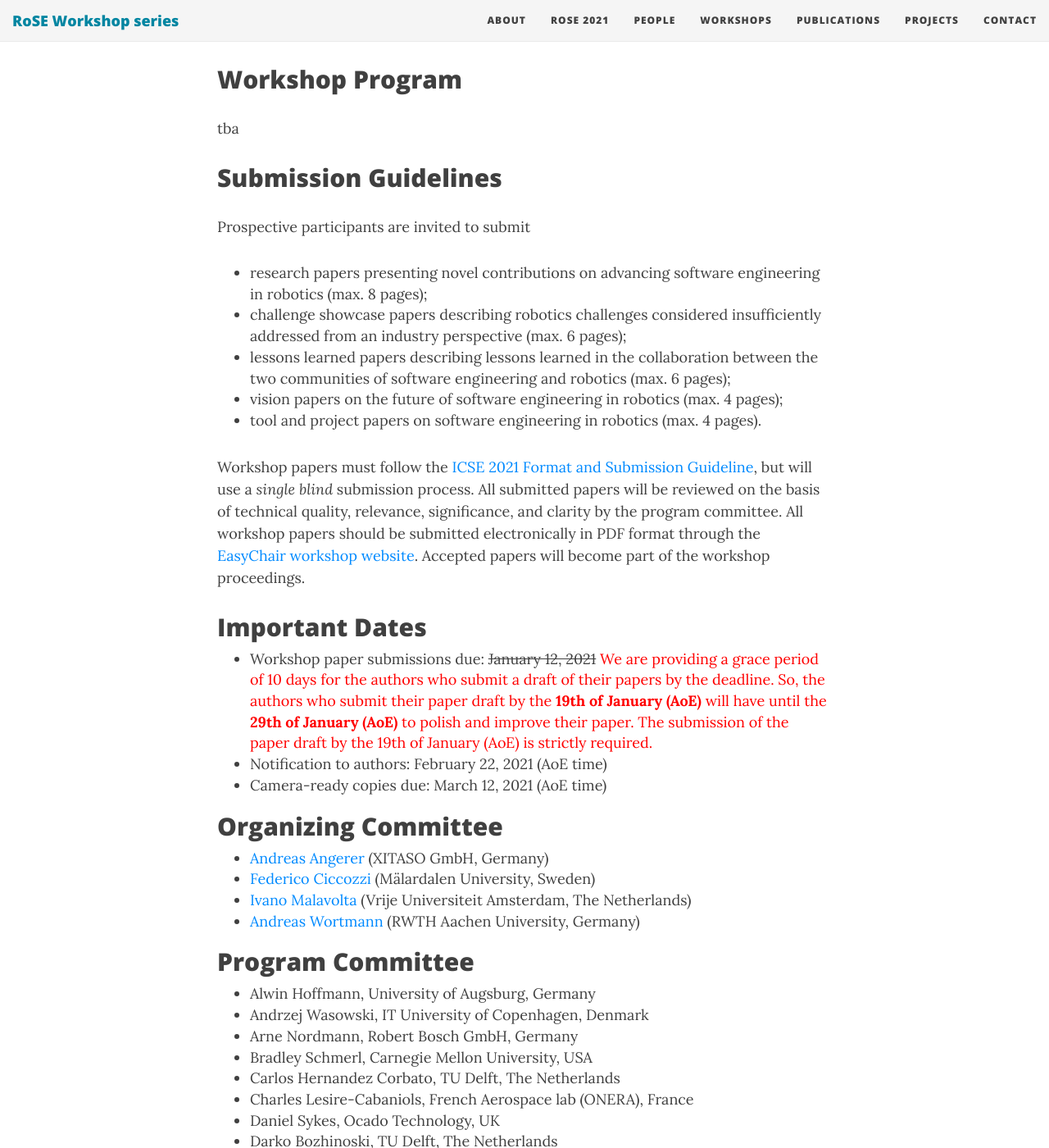
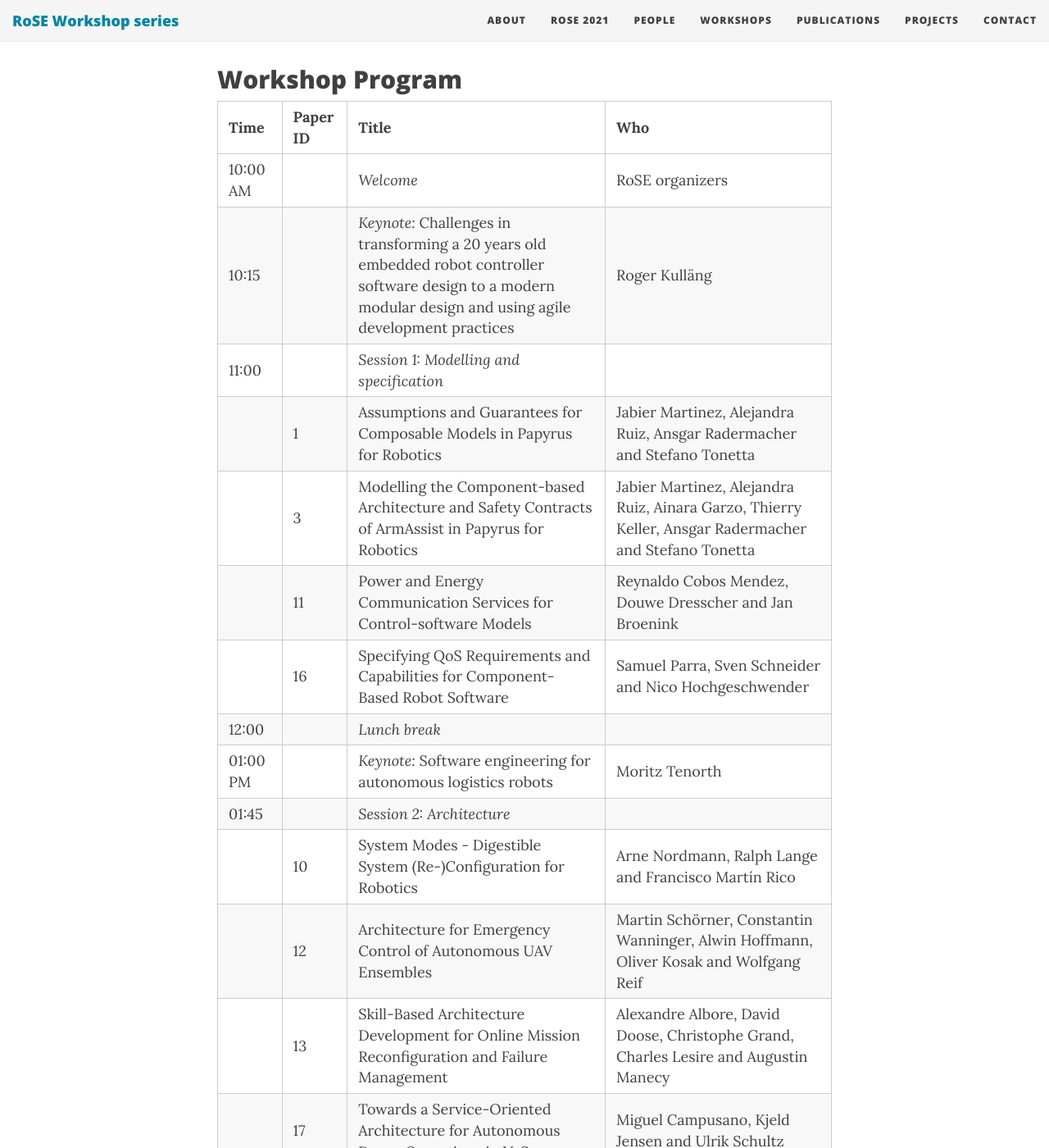
Before and after one commit to rose-workshops/rose-workshops.github.io, a Jekyll site: the page built from rose2021.md, in a window 1280 px wide and 1400 px high, scrolled down 2889 px. Shown: the whole window at 82% size. Built offline with Jekyll 4.4.1, drawn with Linux system fonts in a browser that asks for light colours; nearby versions of some CDN libraries; some of the changed text lies outside the part shown.

Commit message:
Update rose2021.md
Added program

```diff
--- a/rose2021.md
+++ b/rose2021.md
@@ -52,7 +52,30 @@ We are happy to host the following keynote talks.
 
 ## Workshop Program
 
-tba
+| Time | Paper ID | Title | Who |
+| --- | --- | --- | --- |
+| 10:00 AM | | *Welcome* | RoSE organizers |
+| 10:15 | | *Keynote:* Challenges in transforming a 20 years old embedded robot controller software design to a modern modular design and using agile development practices | Roger Kulläng |
+| 11:00 | | *Session 1: Modelling and specification* | |
+| | 1 | Assumptions and Guarantees for Composable Models in Papyrus for Robotics | Jabier Martinez, Alejandra Ruiz, Ansgar Radermacher and Stefano Tonetta |
+| | 3 | Modelling the Component-based Architecture and Safety Contracts of ArmAssist in Papyrus for Robotics | Jabier Martinez, Alejandra Ruiz, Ainara Garzo, Thierry Keller, Ansgar Radermacher and Stefano Tonetta |
+| | 11 | Power and Energy Communication Services for Control-software Models | Reynaldo Cobos Mendez, Douwe Dresscher and Jan Broenink |
+| | 16 | Specifying QoS Requirements and Capabilities for Component-Based Robot Software | Samuel Parra, Sven Schneider and Nico Hochgeschwender |
+| 12:00 | | *Lunch break* | |
+| 01:00 PM | | *Keynote:* Software engineering for autonomous logistics robots | Moritz Tenorth |
+| 01:45 | | *Session 2: Architecture* | |
+| | 10 | System Modes - Digestible System (Re-)Configuration for Robotics | Arne Nordmann, Ralph Lange and Francisco Martín Rico |
+| | 12 | Architecture for Emergency Control of Autonomous UAV Ensembles | Martin Schörner, Constantin Wanninger, Alwin Hoffmann, Oliver Kosak and Wolfgang Reif |
+| | 13 | Skill-Based Architecture Development for Online Mission Reconfiguration and Failure Management | Alexandre Albore, David Doose, Christophe Grand, Charles Lesire and Augustin Manecy |
+| | 17 | Towards a Service-Oriented Architecture for Autonomous Drone Operations in U-Space | Miguel Campusano, Kjeld Jensen and Ulrik Schultz |
+| 02:45 | | *Break* | |
+| 03:00 | | *Session 3: Languages and tools* | |
+| | 2 | Considerations for using Block-Based Languages for Industrial Robot Programming -- a Case Study | Christoph Mayr-Dorn, Mario Winterer, Christian Salomon, Doris Hohensinger and Rudolf Ramler |
+| | 5 | The High-Assurance ROS Framework | André Santos, Alcino Cunha and Nuno Macedo |
+| | 14 | A Modeling Tool for Reconfigurable Skills in ROS | Darko Bozhinoski, Esther Aguado, Carlos Hernández Corbato, Mario Garzon Oviedo, Ricardo Sanz and Andrzej Wasowski |
+| | 7 | Inferred Interactive Controls Through Provenance Tracking of ROS Message Data | Thomas Witte and Matthias Tichy |
+| 04:00 | | *Interactive Session: Towards a joint paper on Robotic Software Engineering* | |
+| 06:00 | | *End of RoSE 2021* | |
 
 ## Submission Guidelines
 
```
